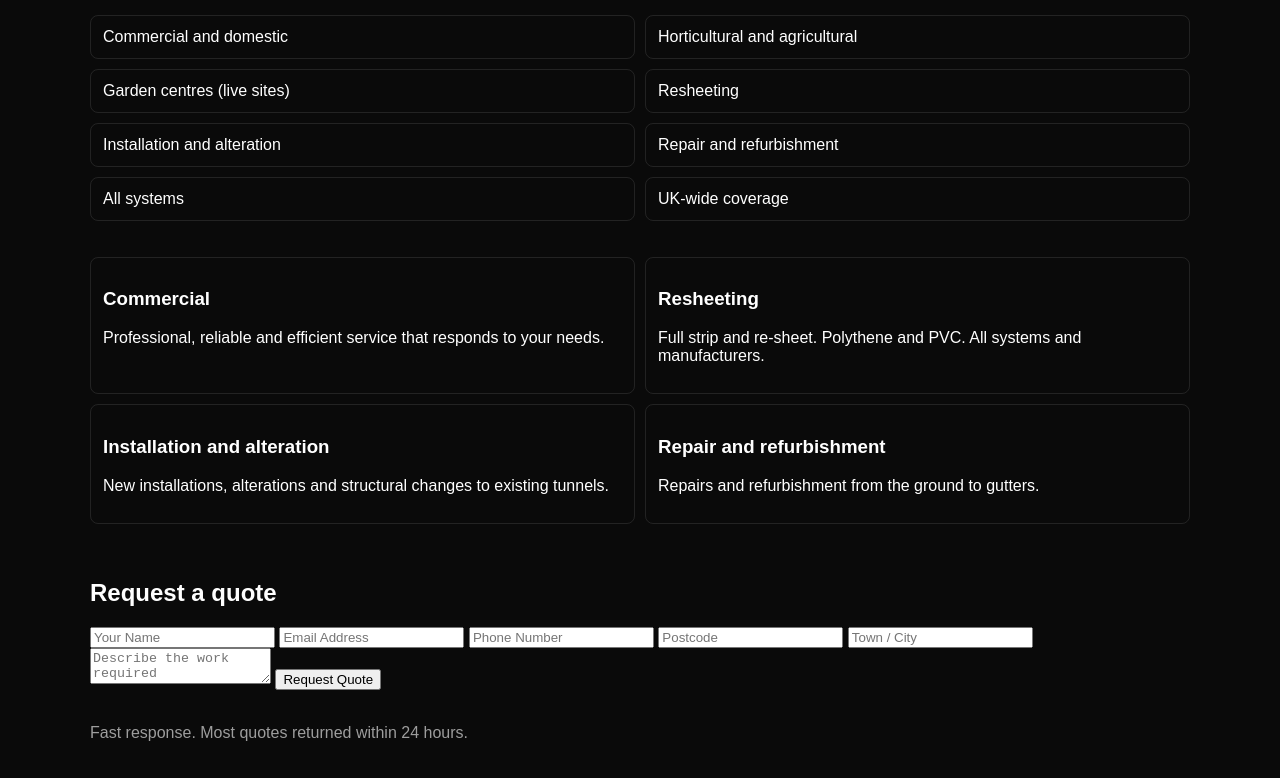
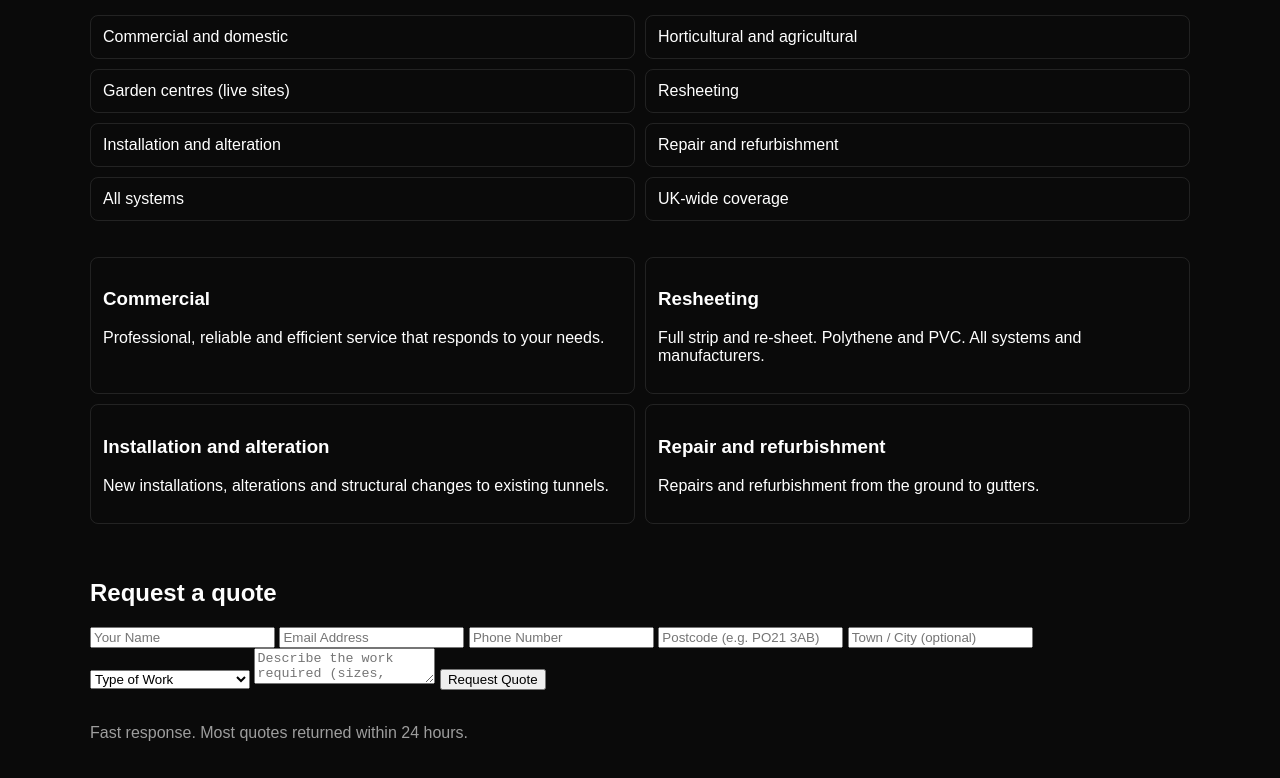
Before and after one commit to MrDutyca/polytunnels-uk-site, a plain HTML site: page index.html in a window 1280 px wide. Shown: the part 333-1111 px from the top of the page. Drawn offline with Linux system fonts and the light colour scheme.

Commit message:
Enhance form with required fields and work type selection
Updated form fields to include required attributes and improved placeholder text. Added a dropdown for work type selection.

```diff
--- a/index.html
+++ b/index.html
@@ -98,18 +98,25 @@ Full strip and re-sheet, installation, alteration, repair and refurbishment acro
 
   <input type="email" name="email" placeholder="Email Address" required>
 
-  <input type="tel" name="phone" placeholder="Phone Number">
+  <input type="tel" name="phone" placeholder="Phone Number" required>
 
-  <input type="text" name="postcode" placeholder="Postcode" required>
+  <input type="text" name="postcode" placeholder="Postcode (e.g. PO21 3AB)" required>
 
-  <input type="text" name="town" placeholder="Town / City">
+  <input type="text" name="town" placeholder="Town / City (optional)">
 
-  <textarea name="details" placeholder="Describe the work required"></textarea>
+  <select name="work_type" required>
+    <option value="">Type of Work</option>
+    <option>Re-sheeting</option>
+    <option>New Build</option>
+    <option>Repair / Refurbishment</option>
+    <option>Other</option>
+  </select>
+
+  <textarea name="details" placeholder="Describe the work required (sizes, number of tunnels, etc.)"></textarea>
 
   <button type="submit">Request Quote</button>
 
 </form>
-
 <br>
 
 <p style="opacity:0.6;">
```
